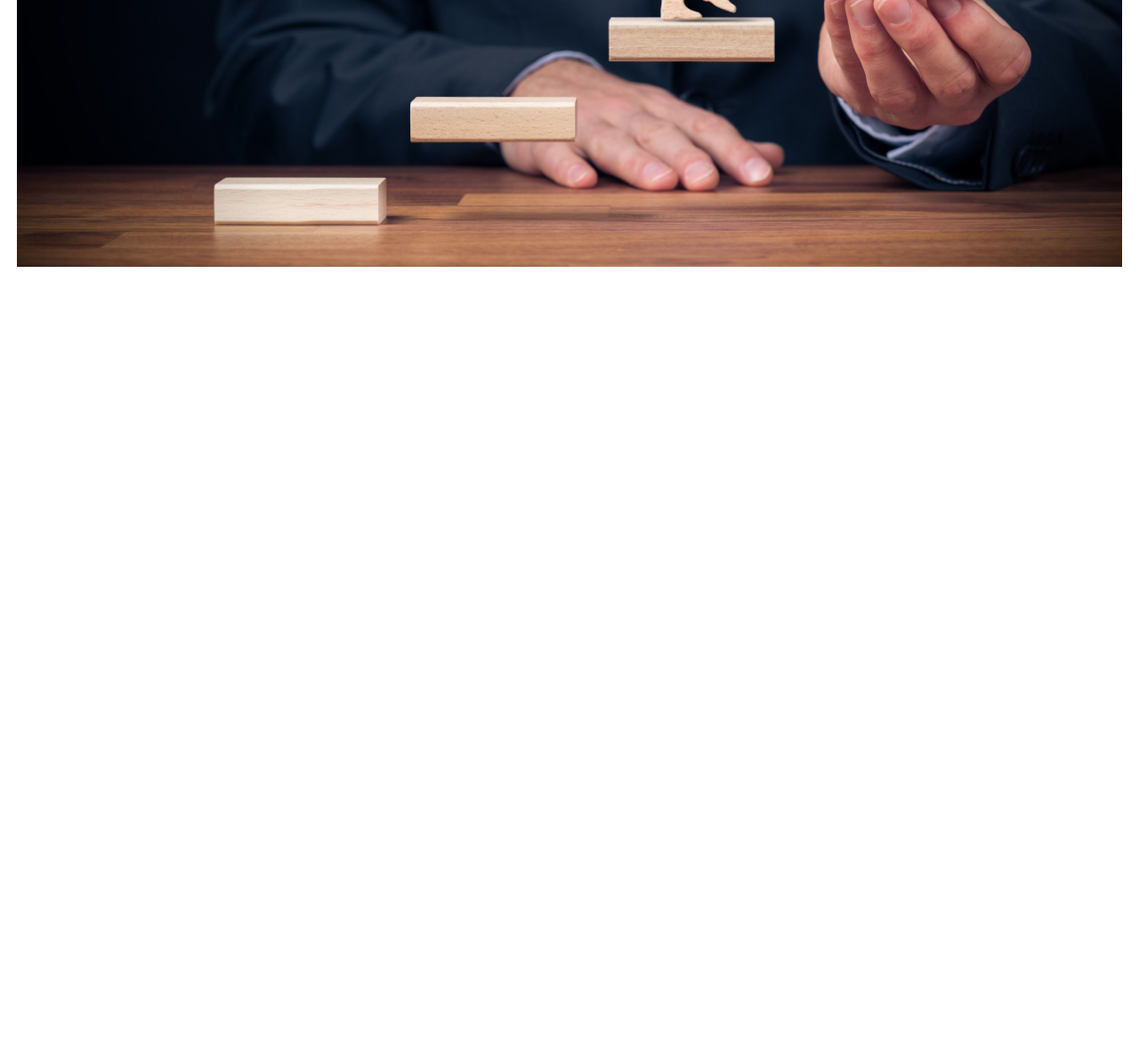
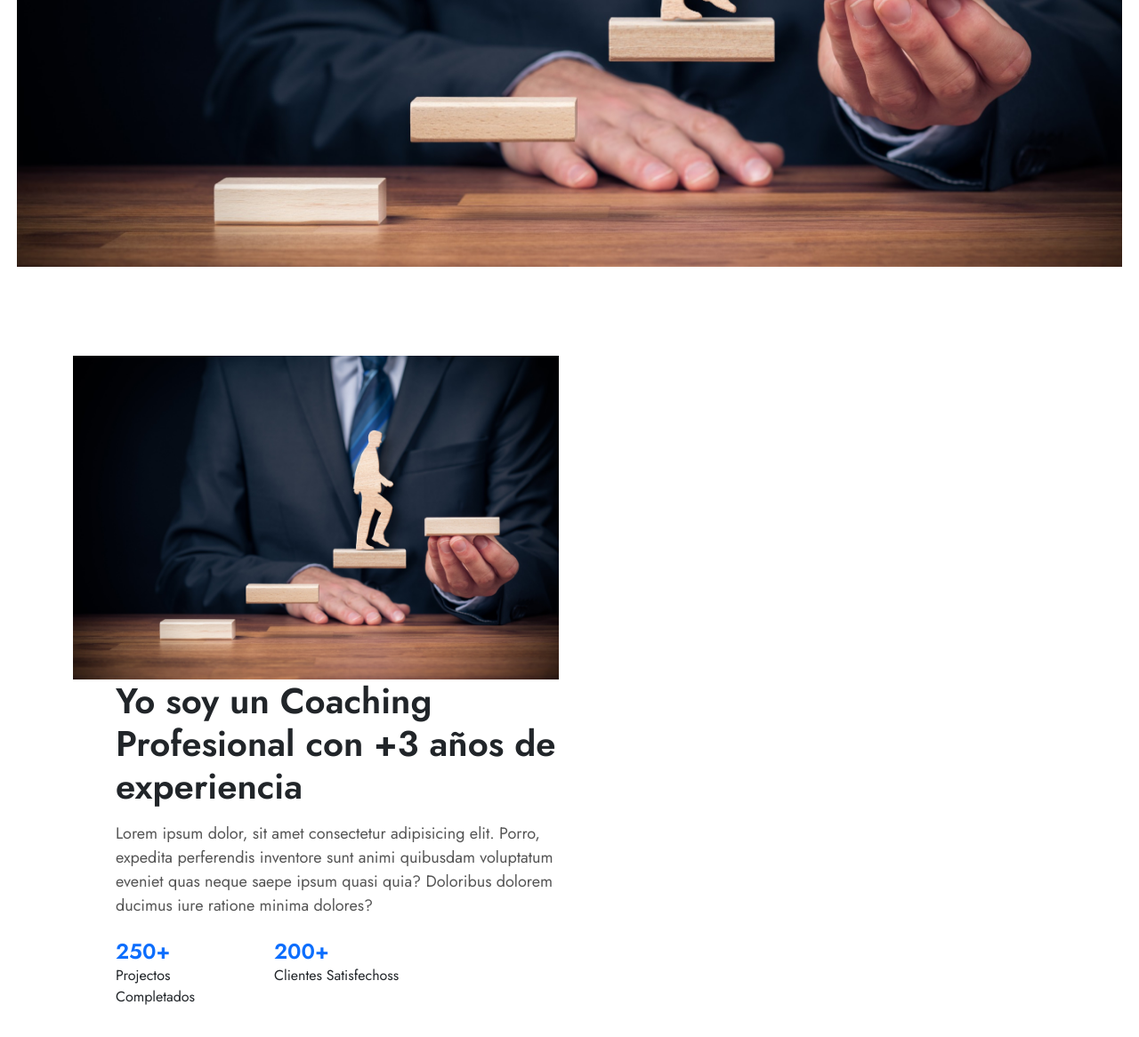
Before and after one commit to JoanP-B/Coach_page, a plain HTML site: page index.html in a window 1280 px wide. Shown: the part 500-1666 px from the top of the page at 89% size. Before the commit the page ends 800 px from the top, so only its background shows below. Drawn offline with Linux system fonts and the light colour scheme.

Commit message:
about section

```diff
--- a/assets/css/style.css
+++ b/assets/css/style.css
@@ -15,15 +15,11 @@ body {
     font-family: "Jost", sans-serif;
     font-weight: 400;
     color: #555;
-    padding: 0 !important;
     /*background: linear-gradient(
         to bottom,
         rgb(31, 30, 30),
         rgba(43, 44, 43, 0.959)
     );*/
-    /* Propiedades de Flexbox */
-    min-height: 100vh;      /* Asegura que ocupe toda la altura de la pantalla */
-    margin: 0 !important;              /* Elimina cualquier margen predeterminado */
 }
 
 img {
@@ -60,7 +56,7 @@ a:hover {
     transition: 0.3s background;
 }
 .main-header .navbar {
-    padding: 10px 0;
+    padding: 6px 0;
 }
 
 .main-header .navbar-nav > li {
@@ -228,6 +224,9 @@ a:hover {
 main {
     position: relative;
     z-index: 1;
+}
+
+main .principal {
     display: flex;
     justify-content: center; /* Centra horizontalmente */
     align-items: center;     /* Centra verticalmente */
@@ -432,3 +431,26 @@ main {
         transform: translate(-1px,0) rotate(180deg);
     }
 }
+
+/*Sobre mi*/
+
+.section {
+    padding: 100px 0;
+    position: relative;
+}
+
+@media (max-width: 991px) {
+    .section {
+        padding: 80px 0;
+    }
+}
+
+@media (max-width: 767px) {
+    .section {
+        padding: 60px 0;
+    }
+}
+
+.about-text p {
+    font-size: 18px;
+}
--- a/index.html
+++ b/index.html
@@ -31,7 +31,7 @@
 
                     <ul class="navbar-nav mx-auto">
                         <li>
-                            <a href="#home" class="nav-link">Sobre mi</a>
+                            <a href="#about" class="nav-link">Sobre mi</a>
                         </li>
                         <li>
                             <a href="#skills" class="nav-link">Habilidades</a>
@@ -59,8 +59,9 @@
     <!---MAIN-->
 
     <main>
+        <div class="principal">
+            <section id="home" class="home-section bg-gray">
 
-        <section id="home" class="home-section bg-gray">
                 <div class="container">
                     <!---Animacion Opcional-->
                     <div class="anim-elements">
@@ -90,6 +91,45 @@
                     </div>
                 </div>
             </section>
+        </div>
+
+        <!---About seccion---->
+
+        <section id="about" class="section">
+            <div class="container">
+                <div class="row gy-5 align-items-center">
+                    <div class="col-lg-6 text-center">
+                        <img src="assets/images/C1.jpg" alt="">
+                    </div>
+                </div>
+                <div class="col-lg-6 ps-lg-5">
+                    <div class="about-text">
+                        <h3 class="h1 mb-3 text-dark fw-semibold">Yo soy un Coaching Profesional con +3 años de experiencia</h3>
+                        <p>
+                            Lorem ipsum dolor, sit amet consectetur adipisicing elit. Porro, expedita perferendis inventore sunt animi quibusdam voluptatum eveniet quas neque saepe ipsum quasi quia? Doloribus dolorem ducimus iure ratione minima dolores?
+                        </p>
+                        <div class="row pt-2">
+                            <div class="col-6 col-md-4">
+                                <h5 class="text-primary fw-semibold fs-4 mb-0">
+                                    250+
+                                </h5>
+                                <span class="text-dark">
+                                    Projectos Completados
+                                </span>
+                            </div>
+                            <div class="col-6 col-md-4">
+                                <h5 class="text-primary fw-semibold fs-4 mb-0">
+                                    200+
+                                </h5>
+                                <span class="text-dark">
+                                    Clientes Satisfechoss
+                                </span>
+                            </div>
+                        </div>
+                    </div>
+                </div>
+            </div>
+        </section>
 
     </main>
 
```
Lines whose indentation alone changed are shown as unchanged.
